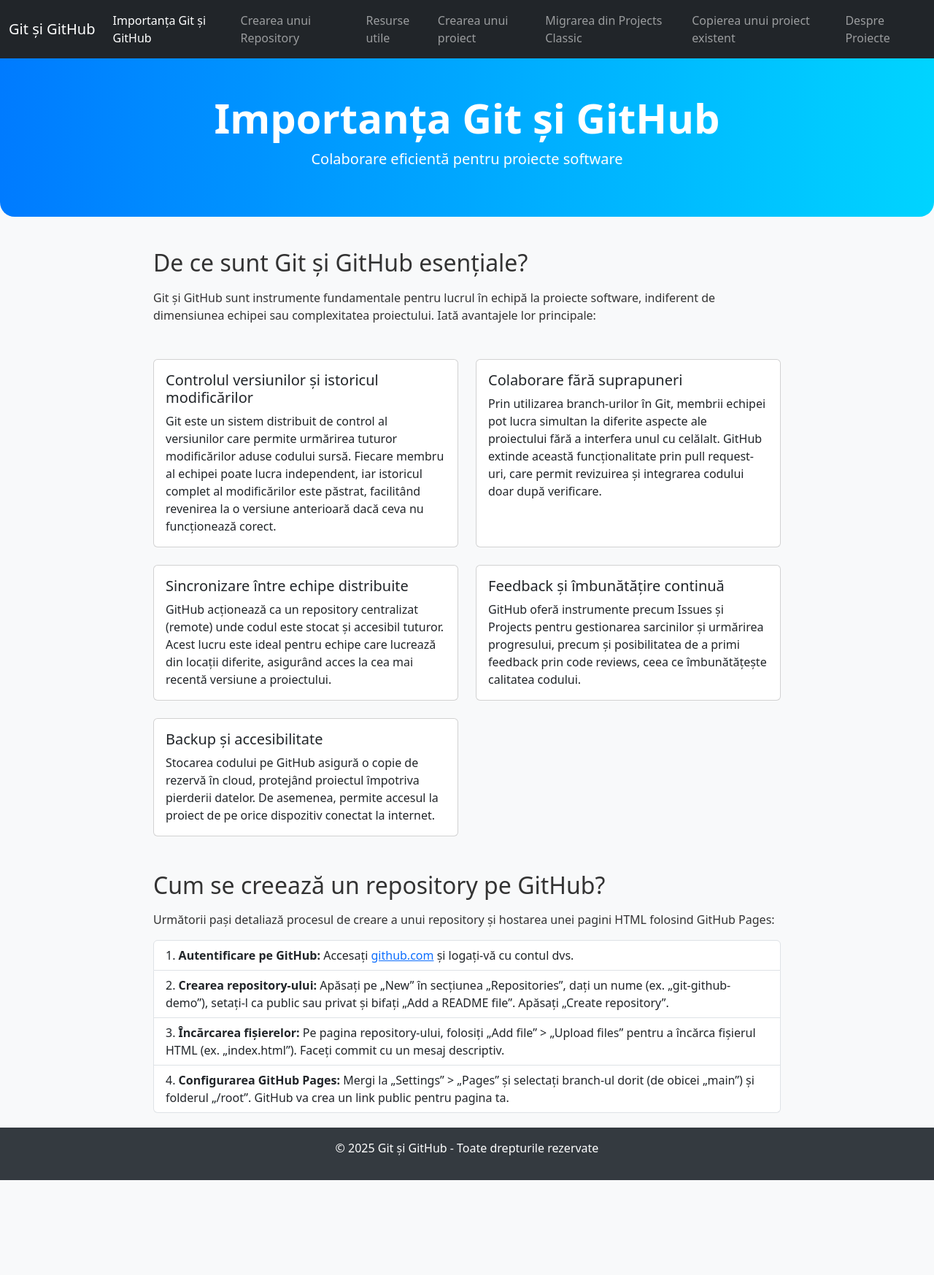
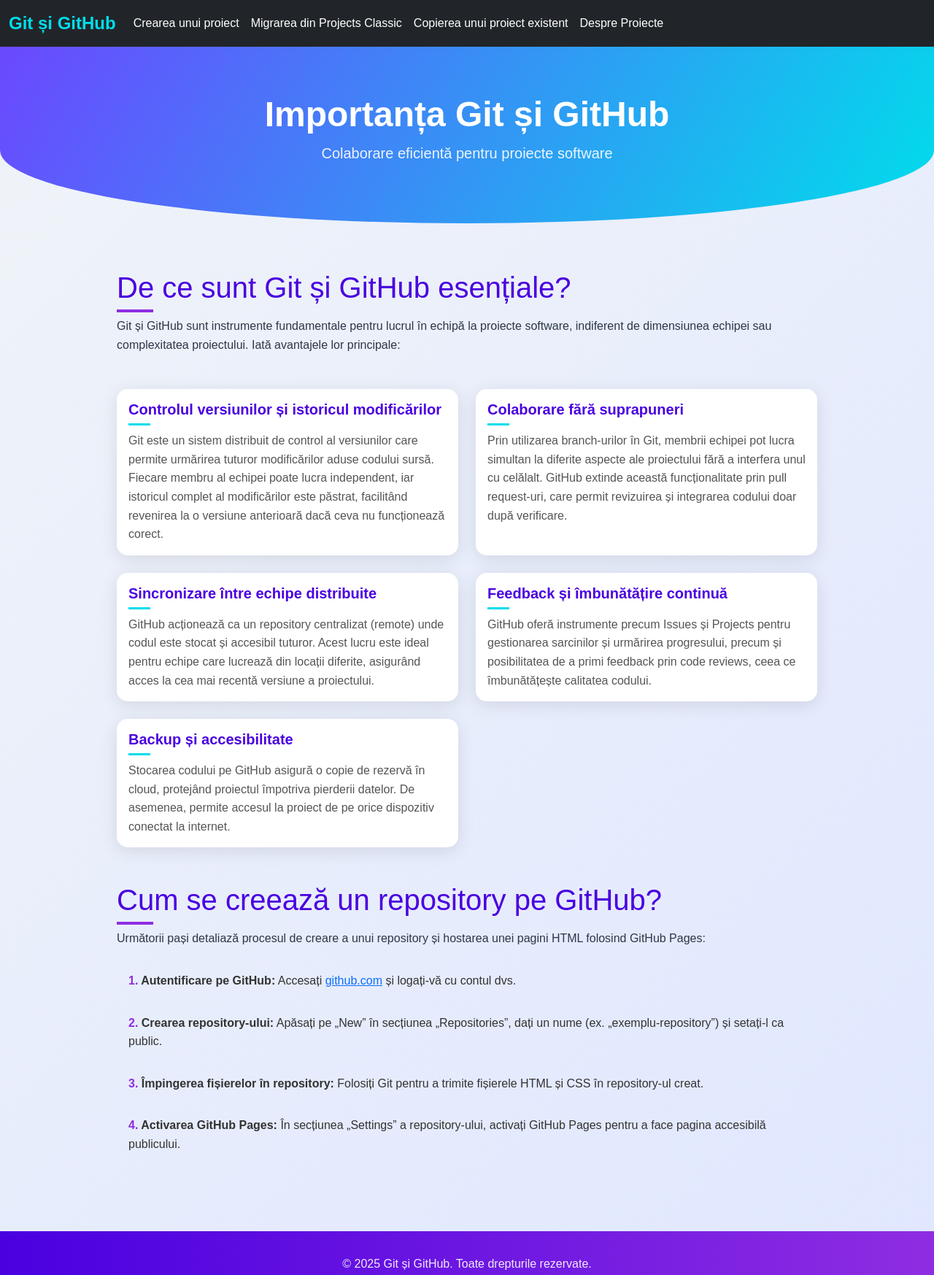
Before and after one commit to vladbrd15/studiudecaz, a plain HTML site: page index.html in a window 1280 px wide. Shown: the top 1747 px of the page at 73% size. Before the commit the page ends 1617 px from the top, so only its background shows below. Drawn offline with nearby package versions, Linux system fonts and the light colour scheme; a script that the page names is missing.

Commit message:
Update index.html

```diff
--- a/index.html
+++ b/index.html
@@ -10,42 +10,240 @@
         integrity="sha384-QWTKZyjpPEjISv5WaRU9OFeRpok6YctnYmDr5pNlyT2bRjXh0JMhjY6hW+ALEwIH" crossorigin="anonymous">
 
     <style>
-        body {
-            background-color: #f8f9fa;
-            color: #333;
+        /* Reset and Base Styles */
+        * {
+            margin: 0;
+            padding: 0;
+            box-sizing: border-box;
         }
 
-        .header {
-            background: linear-gradient(90deg, #007bff, #00d4ff);
-            color: white;
-            padding: 3rem 0;
-            text-align: center;
-            border-radius: 0 0 20px 20px;
+        body {
+            font-family: 'Poppins', sans-serif;
+            background: linear-gradient(135deg, #f0f4f8, #e0e7ff);
+            color: #2d3748;
+            line-height: 1.6;
+            overflow-x: hidden;
         }
 
-        .content {
-            max-width: 900px;
-            margin: 0 auto;
-            padding: 20px;
+        /* Header Styles */
+        .header {
+            background: linear-gradient(120deg, #6b48ff, #00ddeb);
+            color: white;
+            padding: 4rem 2rem;
+            text-align: center;
+            position: relative;
+            overflow: hidden;
+            border-radius: 0 0 50% 50% / 0 0 100px 100px;
         }
 
+        .header h1 {
+            font-size: 3rem;
+            font-weight: 700;
+            animation: fadeInDown 1s ease-in-out;
+        }
+
+        .header p {
+            font-size: 1.25rem;
+            opacity: 0.9;
+            animation: fadeInUp 1.2s ease-in-out;
+        }
+
+        /* Navbar Styles */
+        .navbar {
+            background: rgba(0, 0, 0, 0.9);
+            box-shadow: 0 4px 15px rgba(0, 0, 0, 0.2);
+            transition: all 0.3s ease;
+        }
+
+        .navbar-brand {
+            font-weight: 600;
+            font-size: 1.5rem;
+            color: #00ddeb !important;
+        }
+
+        .nav-link {
+            color: white !important;
+            position: relative;
+            transition: color 0.3s ease;
+        }
+
+        .nav-link::after {
+            content: '';
+            position: absolute;
+            width: 0;
+            height: 2px;
+            background: #00ddeb;
+            bottom: -5px;
+            left: 0;
+            transition: width 0.3s ease;
+        }
+
+        .nav-link:hover::after {
+            width: 100%;
+        }
+
+        .nav-link:hover {
+            color: #00ddeb !important;
+        }
+
+        /* Content Container */
+        .content {
+            max-width: 1000px;
+            margin: 0 auto;
+            padding: 40px 20px;
+            position: relative;
+        }
+
+        h2 {
+            font-size: 2.5rem;
+            color: #4a00e0;
+            position: relative;
+            margin-bottom: 1.5rem;
+            animation: slideInLeft 0.8s ease-out;
+        }
+
+        h2::after {
+            content: '';
+            width: 50px;
+            height: 4px;
+            background: #8e2de2;
+            position: absolute;
+            bottom: -10px;
+            left: 0;
+        }
+
+        /* Card Styles */
         .card {
-            transition: transform 0.3s;
+            background: white;
+            border: none;
+            border-radius: 15px;
+            box-shadow: 0 5px 25px rgba(0, 0, 0, 0.1);
+            transition: all 0.4s ease;
+            overflow: hidden;
+            position: relative;
         }
 
         .card:hover {
-            transform: translateY(-10px);
-            box-shadow: 0 10px 20px rgba(0, 0, 0, 0.1);
+            transform: translateY(-15px) scale(1.02);
+            box-shadow: 0 15px 35px rgba(0, 0, 0, 0.15);
         }
 
+        .card-title {
+            color: #4a00e0;
+            font-weight: 600;
+            position: relative;
+            padding-bottom: 10px;
+        }
+
+        .card-title::after {
+            content: '';
+            width: 30px;
+            height: 3px;
+            background: #00ddeb;
+            position: absolute;
+            bottom: 0;
+            left: 0;
+            transition: width 0.3s ease;
+        }
+
+        .card:hover .card-title::after {
+            width: 50px;
+        }
+
+        .card-text {
+            color: #555;
+            font-size: 1rem;
+        }
+
+        /* List Styles */
+        .list-group-item {
+            background: transparent;
+            border: none;
+            padding: 1rem;
+            color: #333;
+            position: relative;
+            animation: fadeInUp 0.5s ease-out forwards;
+            animation-delay: calc(0.1s * var(--i));
+        }
+
+        .list-group-item::before {
+            content: counters(list-item, '.') '. ';
+            color: #8e2de2;
+            font-weight: bold;
+        }
+
+        /* Footer Styles */
         footer {
-            background-color: #343a40;
+            background: linear-gradient(90deg, #4a00e0, #8e2de2);
             color: white;
-            padding: 1rem 0;
+            padding: 2rem 0;
             text-align: center;
             position: relative;
-            bottom: 0;
-            width: 100%;
+            margin-top: 50px;
+        }
+
+        footer p {
+            margin: 0;
+            font-size: 1rem;
+            opacity: 0.9;
+        }
+
+        /* Animations */
+        @keyframes fadeInDown {
+            from {
+                opacity: 0;
+                transform: translateY(-20px);
+            }
+            to {
+                opacity: 1;
+                transform: translateY(0);
+            }
+        }
+
+        @keyframes fadeInUp {
+            from {
+                opacity: 0;
+                transform: translateY(20px);
+            }
+            to {
+                opacity: 1;
+                transform: translateY(0);
+            }
+        }
+
+        @keyframes slideInLeft {
+            from {
+                opacity: 0;
+                transform: translateX(-30px);
+            }
+            to {
+                opacity: 1;
+                transform: translateX(0);
+            }
+        }
+
+        /* Responsive Adjustments */
+        @media (max-width: 768px) {
+            .header {
+                padding: 2.5rem 1rem;
+                border-radius: 0 0 30% 30% / 0 0 60px 60px;
+            }
+
+            .header h1 {
+                font-size: 2rem;
+            }
+
+            h2 {
+                font-size: 1.8rem;
+            }
+
+            .content {
+                padding: 20px 10px;
+            }
+
+            .card {
+                margin-bottom: 1.5rem;
+            }
         }
     </style>
 </head>
@@ -61,15 +259,6 @@
             </button>
             <div class="collapse navbar-collapse" id="navbarNav">
                 <ul class="navbar-nav">
-                    <li class="nav-item">
-                        <a class="nav-link active" aria-current="page" href="#importanta">Importanța Git și GitHub</a>
-                    </li>
-                    <li class="nav-item">
-                        <a class="nav-link" href="#creare-repository">Crearea unui Repository</a>
-                    </li>
-                    <li class="nav-item">
-                        <a class="nav-link" href="#resurse">Resurse utile</a>
-                    </li>
                     <li class="nav-item">
                         <a class="nav-link"
                             href="https://docs.github.com/en/issues/planning-and-tracking-with-projects/creating-projects/creating-a-project"
@@ -94,7 +283,6 @@
             </div>
         </div>
     </nav>
-
 
     <div class="header">
         <h1 class="display-4 fw-bold">Importanța Git și GitHub</h1>
@@ -171,32 +359,25 @@
                 <p>Următorii pași detaliază procesul de creare a unui repository și hostarea unei pagini HTML folosind
                     GitHub Pages:</p>
                 <ol class="list-group list-group-numbered">
-                    <li class="list-group-item"><strong>Autentificare pe GitHub:</strong> Accesați <a
+                    <li class="list-group-item" style="--i: 1;"><strong>Autentificare pe GitHub:</strong> Accesați <a
                             href="https://github.com" target="_blank">github.com</a> și logați-vă cu contul dvs.</li>
-                    <li class="list-group-item"><strong>Crearea repository-ului:</strong> Apăsați pe „New” în secțiunea
-                        „Repositories”, dați un nume (ex. „git-github-demo”), setați-l ca public sau privat și bifați
-                        „Add a README file”. Apăsați „Create repository”.</li>
-                    <li class="list-group-item"><strong>Încărcarea fișierelor:</strong> Pe pagina repository-ului,
-                        folosiți „Add file” > „Upload files” pentru a încărca fișierul HTML (ex. „index.html”). Faceți
-                        commit cu un mesaj descriptiv.</li>
-                    <li class="list-group-item"><strong>Configurarea GitHub Pages:</strong> Mergi la „Settings” >
-                        „Pages” și selectați branch-ul dorit (de obicei „main”) și folderul „/root”. GitHub va crea un
-                        link public pentru pagina ta.</li>
+                    <li class="list-group-item" style="--i: 2;"><strong>Crearea repository-ului:</strong> Apăsați pe „New” în secțiunea
+                        „Repositories”, dați un nume (ex. „exemplu-repository”) și setați-l ca public.</li>
+                    <li class="list-group-item" style="--i: 3;"><strong>Împingerea fișierelor în repository:</strong> Folosiți Git pentru a
+                        trimite fișierele HTML și CSS în repository-ul creat.</li>
+                    <li class="list-group-item" style="--i: 4;"><strong>Activarea GitHub Pages:</strong> În secțiunea „Settings” a
+                        repository-ului, activați GitHub Pages pentru a face pagina accesibilă publicului.</li>
                 </ol>
             </div>
         </div>
     </div>
 
     <footer>
-        <p>&copy; 2025 Git și GitHub - Toate drepturile rezervate</p>
+        <p>© 2025 Git și GitHub. Toate drepturile rezervate.</p>
     </footer>
 
-
-    <script src="https://cdn.jsdelivr.net/npm/@popperjs/core@2.11.6/dist/umd/popper.min.js"
-        integrity="sha384-oBqDVmMz4fnFO9gybK7v3dHpb7W3+6PbO+5Yvn1vs1B66p0p/4m1U5XyffTTi1p6"
-        crossorigin="anonymous"></script>
-    <script src="https://cdn.jsdelivr.net/npm/bootstrap@5.3.3/dist/js/bootstrap.min.js"
-        integrity="sha384-pzjw8f+ua7Kw1TIq0+W9/8dfwJraSHh39GRhrE4cTV5jp9bFjq79F8InXCKXjC5w1"
+    <script src="https://cdn.jsdelivr.net/npm/bootstrap@5.3.3/dist/js/bootstrap.bundle.min.js"
+        integrity="sha384-DfXdz2htPH0lsSSs5nCTpuj/zy2xBfG0pm69WFFh+XyS9iXsYYZX4tJvf6XKp5kz"
         crossorigin="anonymous"></script>
 </body>
 
```
